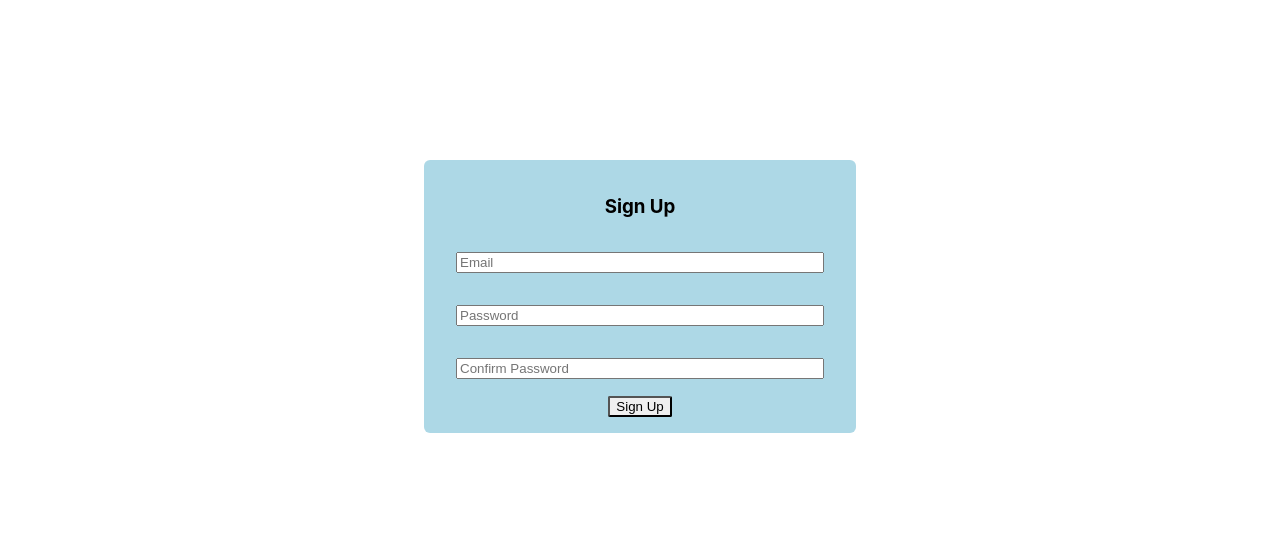
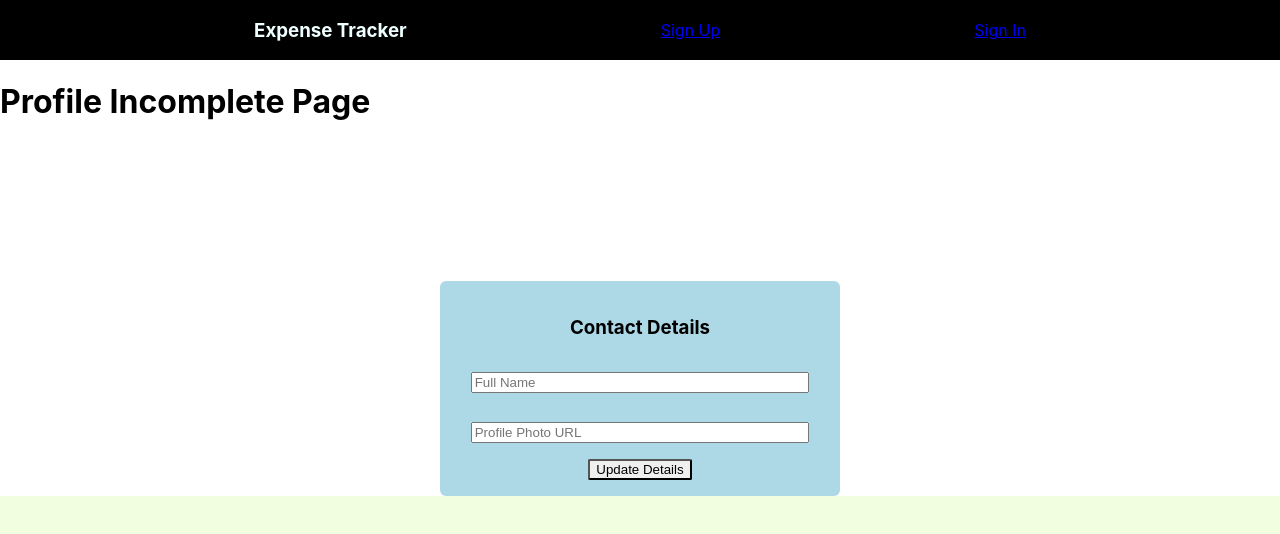
Before and after one commit to AmitBhhandari/Expense_Tracker_ReactApp, a React (Create React App) app: page /incompleteProfile in a window 1280 px wide. Before the commit this address led to /signUp. Shown: the top 534 px of the page. Built offline with nearby package versions, Linux system fonts and the light colour scheme; no server answers.

Commit message:
updating user data GET req to firebase

```diff
--- a/src/App.css
+++ b/src/App.css
@@ -1,38 +1,17 @@
-.App {
-  text-align: center;
+@import url('https://fonts.googleapis.com/css2?family=Noto+Sans+JP:wght@400;700&display=swap');
+
+* {
+  box-sizing: border-box;
 }
 
-.App-logo {
-  height: 40vmin;
-  pointer-events: none;
+html {
+  font-family: "Rajdhani", sans-serif;
+  -webkit-font-smoothing: antialiased;
+  -moz-osx-font-smoothing: grayscale;
+  background-color: #f1ffe0;
 }
 
-@media (prefers-reduced-motion: no-preference) {
-  .App-logo {
-    animation: App-logo-spin infinite 20s linear;
-  }
+body {
+  margin: 0;
+  background-color: #fff;
 }
-
-.App-header {
-  background-color: #282c34;
-  min-height: 100vh;
-  display: flex;
-  flex-direction: column;
-  align-items: center;
-  justify-content: center;
-  font-size: calc(10px + 2vmin);
-  color: white;
-}
-
-.App-link {
-  color: #61dafb;
-}
-
-@keyframes App-logo-spin {
-  from {
-    transform: rotate(0deg);
-  }
-  to {
-    transform: rotate(360deg);
-  }
-}
--- a/src/App.js
+++ b/src/App.js
@@ -1,21 +1,23 @@
 import React from "react";
+import "./App.css";
+
 import { Route, Redirect } from "react-router-dom";
-import { LoginContextProvider } from "./Components/Context/LoginContext";
+import LoginContext, { LoginContextProvider } from "./Components/Context/LoginContext";
 import Welcome from "./Components/Pages/Welcome";
 import IncompleteProfile from "./Components/Pages/IncompleteProfile";
 
-import "./App.css";
-
 import SignUp from "./Components/Pages/SignUp";
 import SignIn from "./Components/Pages/SignIn";
+import Header from "./Components/Layout/Header";
 
 function App() {
   return (
     <React.Fragment>
       <LoginContextProvider>
-        <Route path="*">
+        <Header/>
+       { /*<Route path="*">
           <Redirect to="/signUp" />
-        </Route>
+  </Route>*/}
 
         <Route path="/signUp">
           <SignUp />
--- a/src/Components/Context/LoginContext.js
+++ b/src/Components/Context/LoginContext.js
@@ -3,25 +3,40 @@ import React, { useState } from "react";
 const LoginContext = React.createContext({
   email: null,
   idToken: null,
-  submitEmailToken: () => {},
-  logout: () => {}
+  isLoggedIn: false,
+  login: () => {},
+  logout: () => {},
 });
 
 export const LoginContextProvider = (props) => {
-  const [email, setEmail] = useState("");
-  const [idToken, setIdToken] = useState("");
+  const [email, setEmail] = useState(localStorage.getItem("emailId"));
+  const [idToken, setIdToken] = useState(localStorage.getItem("idToken"));
+  const [isLoggedIn, setIsLoggedIn] = useState(
+    !!localStorage.getItem("emailId")
+  );
 
-  const submitEmailTokenHandler = (email, idToken) => {
+  const loginHandler = (email, idToken) => {
     setEmail(email);
     setIdToken(idToken);
+    setIsLoggedIn(true);
 
-    localStorage.setItem('EmailId', email)
+    localStorage.setItem("EmailId", email);
+    localStorage.setItem("idToken", idToken);
+  };
+  const logoutHandler = () => {
+    setEmail(null);
+    setIdToken(null);
+    setIsLoggedIn(false);
 
+    localStorage.removeItem("emailId");
+    localStorage.removeItem("idToken");
   };
   const loginContext = {
     email: email,
     idToken: idToken,
-    submitEmailToken: submitEmailTokenHandler,
+    isLoggedIn: isLoggedIn,
+    login: loginHandler,
+    logout: logoutHandler,
   };
   return (
     <LoginContext.Provider value={loginContext}>
--- /dev/null
+++ b/src/Components/Layout/Header.js
@@ -0,0 +1,26 @@
+import { useContext } from "react";
+import { Link } from "react-router-dom";
+import LoginContext from "../Context/LoginContext";
+import classes from "./Header.module.css";
+
+const Header = () => {
+  const visibleLogout = localStorage.getItem("Email");
+
+  const loginCtx = useContext(LoginContext);
+  return (
+    <header className={classes.Header}>
+      <div>
+        <h3>Expense Tracker</h3>
+      </div>
+      {!loginCtx.email && <Link to="/signUp">Sign Up</Link>}
+      {!loginCtx.email && <Link to="/signIn">Sign In</Link>}
+      {!!loginCtx.email && <Link to="/items">Items</Link>}
+      {!!loginCtx.email && (
+        <Link onClick={loginCtx.logout} to="/signIn">
+          Logout
+        </Link>
+      )}
+    </header>
+  );
+};
+export default Header;
--- /dev/null
+++ b/src/Components/Layout/Header.module.css
@@ -0,0 +1,13 @@
+.Header {
+    display: flex;
+    align-items: center;
+    justify-content: space-evenly;
+    background-color: black;
+    color: azure;
+  }
+
+  .Links Link {
+    padding: 5px;
+    margin: 3px;
+    text-decoration: none;
+  }
--- a/src/Components/Pages/IncompleteProfile.js
+++ b/src/Components/Pages/IncompleteProfile.js
@@ -1,9 +1,11 @@
 import classes from "./IncompleteProfile.module.css";
-import React, { useContext } from "react";
+import React, { useContext, useEffect, useState } from "react";
 import { useRef } from "react";
 import LoginContext from "../Context/LoginContext";
 
 const IncompleteProfile = () => {
+  const [displayNameValue, setDisplayNameValue] = useState("");
+  const [photoUrlValue, setPhotoUrlValue] = useState("");
   const fullNameRef = useRef("");
   const photoRef = useRef("");
 
@@ -42,15 +44,56 @@ const IncompleteProfile = () => {
     }
   };
 
+  useEffect(() => {
+    const fillInputsHandler = async () => {
+      const response = await fetch(
+        "https://identitytoolkit.googleapis.com/v1/accounts:lookup?key=AIzaSyDhd2ZRBrGww8WdRmaYJda8bVMMDEJP-DU",
+        {
+          method: "POST",
+          body: JSON.stringify({
+            idToken: loginCtx.idToken,
+          }),
+          headers: {
+            "Content-Type": "application/json",
+          },
+        }
+      );
+      const data = await response.json();
+      if (response.ok) {
+        setDisplayNameValue(data.users[0].displayName);
+        setPhotoUrlValue(data.users[0].photoUrl);
+      } else {
+        alert(data.error.message);
+      }
+    };
+    fillInputsHandler();
+  }, []);
+
   return (
-    <form className={classes.IncompleteProfile} onSubmit={updateDetailsHandler}>
+    <React.Fragment>
+    <h1>Profile Incomplete Page</h1>
+    <form
+      className={classes.IncompleteProfile}
+      onSubmit={updateDetailsHandler}
+    >
       <h3>Contact Details</h3>
       <div>
-        <input placeholder="Full Name" input="text" ref={fullNameRef} />
-        <input placeholder="Profile Photo URL" input="text" ref={photoRef} />
+        <input
+          placeholder="Full Name"
+          input="text"
+          ref={fullNameRef}
+          defaultValue={displayNameValue}
+        />
+        <input
+          placeholder="Profile Photo URL"
+          input="text"
+          ref={photoRef}
+          defaultValue={photoUrlValue}
+        />
       </div>
       <button>Update Details</button>
     </form>
+  </React.Fragment>
   );
 };
 
--- a/src/Components/Pages/SignIn.js
+++ b/src/Components/Pages/SignIn.js
@@ -41,7 +41,7 @@ const SignIn = () => {
       emailRef.current.value = "";
       pswdRef.current.value = "";
 
-      loginCtx.submitEmailToken(data.email, data.idToken);
+      loginCtx.login(data.email, data.idToken);
 
       history.replace("/welcome");
     } else {
--- a/src/index.css
+++ b/src/index.css
@@ -11,3 +11,11 @@ code {
   font-family: source-code-pro, Menlo, Monaco, Consolas, 'Courier New',
     monospace;
 }
+
+html {
+  font-family: 'Noto Sans JP', sans-serif;
+  font-family: "Rajdhani", sans-serif;
+  -webkit-font-smoothing: antialiased;
+  -moz-osx-font-smoothing: grayscale;
+  background-color: #f1ffe0;
+}
```
